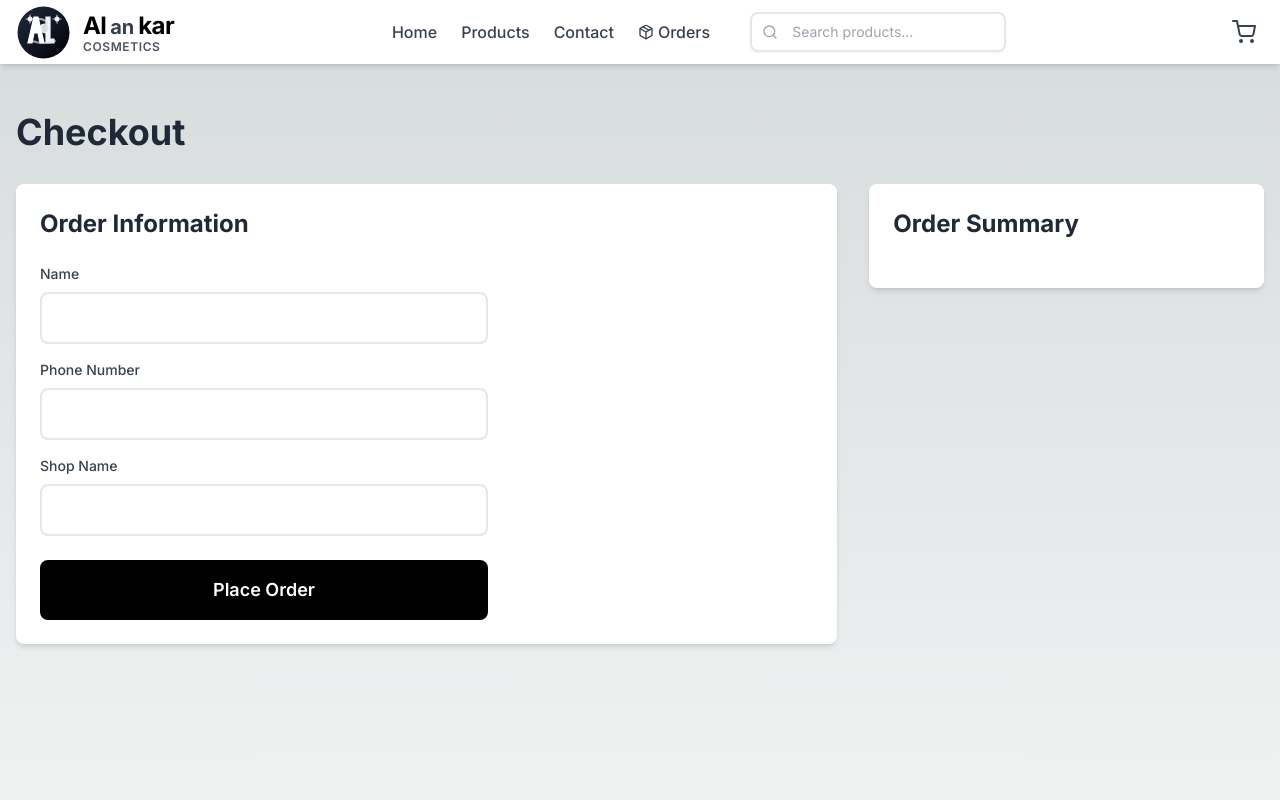
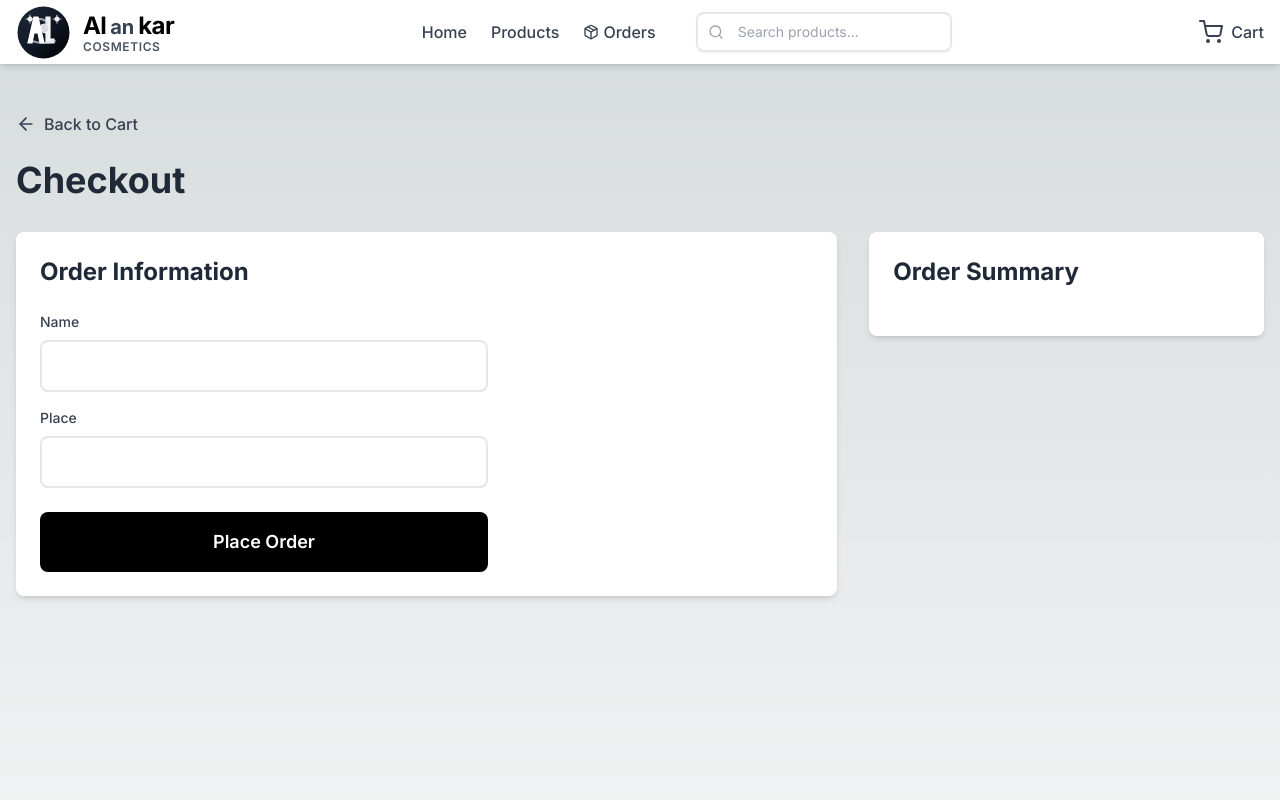
Before and after one commit to kalyan565/Alankar, a Next.js app: page /checkout in a window 1280 px wide. Shown: the top 800 px of the page. Built offline with nearby package versions, Linux system fonts and the light colour scheme.

Commit message:
added back buttons and removed contact

```diff
--- a/app/cart/page.tsx
+++ b/app/cart/page.tsx
@@ -2,7 +2,7 @@
 
 import { useState } from 'react'
 import { useCart } from '@/context/CartContext'
-import { FiTrash2, FiPlus, FiMinus } from 'react-icons/fi'
+import { FiTrash2, FiPlus, FiMinus, FiArrowLeft } from 'react-icons/fi'
 import Link from 'next/link'
 
 export default function CartPage() {
@@ -38,6 +38,13 @@ export default function CartPage() {
 
   return (
     <div className="container mx-auto px-4 py-12">
+      <Link
+        href="/products"
+        className="flex items-center gap-2 text-gray-700 hover:text-red-600 transition mb-6 font-medium"
+      >
+        <FiArrowLeft className="w-5 h-5" />
+        Back to Products
+      </Link>
       <h1 className="text-4xl font-bold mb-8 text-gray-800">Shopping Cart</h1>
 
       <div className="grid grid-cols-1 lg:grid-cols-3 gap-8">
--- a/app/checkout/page.tsx
+++ b/app/checkout/page.tsx
@@ -4,15 +4,14 @@ import { useState } from 'react'
 import { useCart } from '@/context/CartContext'
 import { useOrders } from '@/context/OrderContext'
 import Link from 'next/link'
-import { FiCheckCircle, FiPackage } from 'react-icons/fi'
+import { FiCheckCircle, FiPackage, FiArrowLeft } from 'react-icons/fi'
 
 export default function CheckoutPage() {
   const { cart, getTotalPrice, clearCart } = useCart()
   const { addOrder } = useOrders()
   const [formData, setFormData] = useState({
     name: '',
-    phone: '',
-    shopName: '',
+    place: '',
   })
   const [isSubmitted, setIsSubmitted] = useState(false)
   const [orderDetails, setOrderDetails] = useState<any>(null)
@@ -22,8 +21,8 @@ export default function CheckoutPage() {
 
     const order = addOrder({
       customerName: formData.name,
-      phone: formData.phone,
-      shopName: formData.shopName,
+      phone: '',
+      shopName: formData.place,
       items: [...cart],
       subtotal: 0,
       shipping: 0,
@@ -84,8 +83,7 @@ export default function CheckoutPage() {
               <div>
                 <h3 className="font-semibold text-gray-700 mb-2">Customer Information</h3>
                 <p className="text-gray-600">Name: <span className="font-medium">{orderDetails.customerName}</span></p>
-                <p className="text-gray-600">Phone: <span className="font-medium">{orderDetails.phone}</span></p>
-                <p className="text-gray-600">Shop: <span className="font-medium">{orderDetails.shopName}</span></p>
+                <p className="text-gray-600">Place: <span className="font-medium">{orderDetails.shopName}</span></p>
               </div>
               <div>
                 <h3 className="font-semibold text-gray-700 mb-2">Order Information</h3>
@@ -134,6 +132,13 @@ export default function CheckoutPage() {
 
   return (
     <div className="container mx-auto px-4 py-12">
+      <Link
+        href="/cart"
+        className="flex items-center gap-2 text-gray-700 hover:text-red-600 transition mb-6 font-medium"
+      >
+        <FiArrowLeft className="w-5 h-5" />
+        Back to Cart
+      </Link>
       <h1 className="text-4xl font-bold mb-8 text-gray-800">Checkout</h1>
 
       <div className="grid grid-cols-1 lg:grid-cols-3 gap-8">
@@ -154,23 +159,12 @@ export default function CheckoutPage() {
                   />
                 </div>
                 <div>
-                  <label className="block text-sm font-medium text-gray-700 mb-2">Phone Number</label>
-                  <input
-                    type="tel"
-                    name="phone"
-                    required
-                    value={formData.phone}
-                    onChange={handleChange}
-                    className="w-full px-4 py-3 border-2 border-gray-200 rounded-lg focus:outline-none focus:border-transparent focus:shadow-md focus:shadow-red-100 focus:bg-gray-50 transition-all duration-300"
-                  />
-                </div>
-                <div>
-                  <label className="block text-sm font-medium text-gray-700 mb-2">Shop Name</label>
+                  <label className="block text-sm font-medium text-gray-700 mb-2">Place</label>
                   <input
                     type="text"
-                    name="shopName"
+                    name="place"
                     required
-                    value={formData.shopName}
+                    value={formData.place}
                     onChange={handleChange}
                     className="w-full px-4 py-3 border-2 border-gray-200 rounded-lg focus:outline-none focus:border-transparent focus:shadow-md focus:shadow-red-100 focus:bg-gray-50 transition-all duration-300"
                   />
--- a/app/page.tsx
+++ b/app/page.tsx
@@ -4,7 +4,8 @@ import { useState } from 'react'
 import Hero from '@/components/Hero'
 import CategoryGrid from '@/components/CategoryGrid'
 import ProductGrid from '@/components/ProductGrid'
-import { FiSearch } from 'react-icons/fi'
+import { FiSearch, FiArrowLeft } from 'react-icons/fi'
+import Link from 'next/link'
 import { products } from '@/data/products'
 
 export default function Home() {
@@ -82,7 +83,16 @@ export default function Home() {
         </div>
 
         {showProducts ? (
-          <ProductGrid category={matchedCategory} />
+          <>
+            <Link
+              href="/"
+              className="flex items-center gap-2 text-gray-700 hover:text-red-600 transition mb-6 font-medium justify-center"
+            >
+              <FiArrowLeft className="w-5 h-5" />
+              Back to Categories
+            </Link>
+            <ProductGrid category={matchedCategory} />
+          </>
         ) : (
           <CategoryGrid />
         )}
--- a/app/products/page.tsx
+++ b/app/products/page.tsx
@@ -3,7 +3,7 @@
 import { useState, useEffect, Suspense } from 'react'
 import { useSearchParams } from 'next/navigation'
 import ProductGrid from '@/components/ProductGrid'
-import { FiX } from 'react-icons/fi'
+import { FiX, FiArrowLeft } from 'react-icons/fi'
 import Link from 'next/link'
 
 function ProductsContent() {
@@ -22,6 +22,15 @@ function ProductsContent() {
 
   return (
     <div className="container mx-auto px-4 py-12">
+      {selectedCategory && (
+        <Link
+          href="/"
+          className="flex items-center gap-2 text-gray-700 hover:text-red-600 transition mb-6 font-medium"
+        >
+          <FiArrowLeft className="w-5 h-5" />
+          Back to Categories
+        </Link>
+      )}
       <div className="flex items-center justify-between mb-8">
         <h1 className="text-4xl font-bold text-gray-800">
           {selectedCategory ? `${selectedCategory} Products` : 'Our Products'}
@@ -29,7 +38,7 @@ function ProductsContent() {
         {selectedCategory && (
           <Link
             href="/products"
-            className="flex items-center gap-2 text-black hover:text-red-600 font-medium"
+            className="flex items-center gap-2 text-red-500 hover:text-red-700 font-medium"
           >
             <FiX className="w-5 h-5" />
             Clear Filter
--- a/components/Header.tsx
+++ b/components/Header.tsx
@@ -46,9 +46,6 @@ export default function Header() {
             <Link href="/products" className="text-gray-700 hover:text-red-600 transition font-medium">
               Products
             </Link>
-            <Link href="/contact" className="text-gray-700 hover:text-red-600 transition font-medium">
-              Contact
-            </Link>
             <Link href="/orders" className="text-gray-700 hover:text-red-600 transition font-medium flex items-center gap-1">
               <FiPackage className="w-4 h-4" />
               Orders
@@ -76,12 +73,13 @@ export default function Header() {
           <div className="flex items-center gap-4">
             <Link
               href="/cart"
-              className={`relative p-2 transition-all duration-300 ${
+              className={`relative flex items-center gap-2 transition-all duration-300 ${
                 getTotalItems() > 0
                   ? 'text-red-600 hover:text-red-700'
                   : 'text-gray-700 hover:text-black'
               }`}
             >
+              <div className="relative">
                 <FiShoppingCart
                   className={`w-6 h-6 transition-all duration-300 ${
                     cartAnimation
@@ -100,6 +98,8 @@ export default function Header() {
                     {getTotalItems()}
                   </span>
                 )}
+              </div>
+              <span className="font-medium hidden md:inline">Cart</span>
             </Link>
 
             <button
@@ -126,13 +126,6 @@ export default function Header() {
               onClick={() => setIsMenuOpen(false)}
             >
               Products
-            </Link>
-            <Link
-              href="/contact"
-              className="block py-2 text-gray-700 hover:text-red-600 transition"
-              onClick={() => setIsMenuOpen(false)}
-            >
-              Contact
             </Link>
                 <Link
                   href="/orders"
```
Lines whose indentation alone changed are shown as unchanged.
